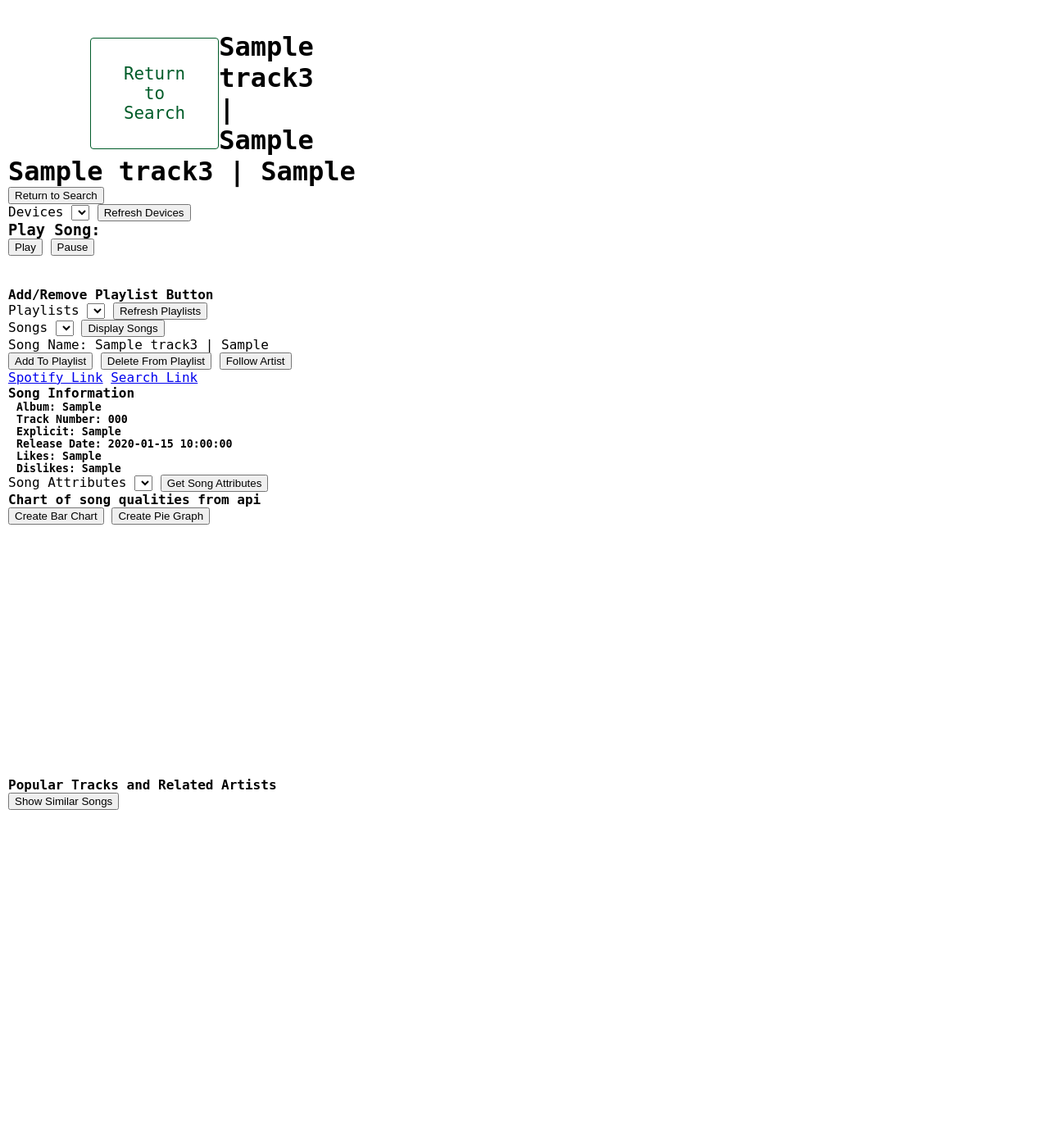
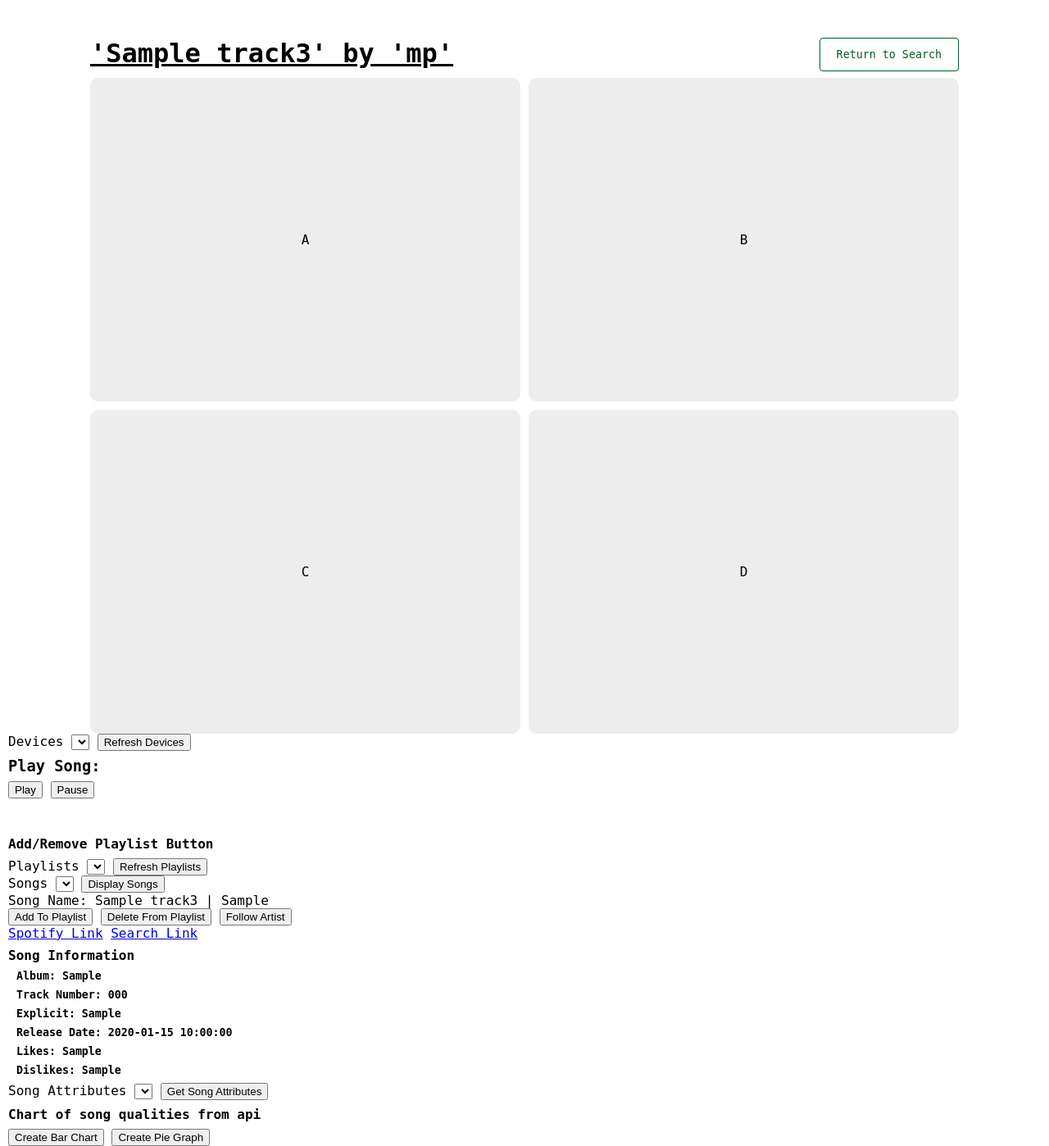
Before and after one commit to tfitzpatrick0/Databases-MuseWebApp, a PHP site: page /song.php?song_id=1 in a window 1280 px wide. Shown: the part 114-1512 px from the top of the page at 82% size. Before the commit the page ends 1102 px from the top, so only its background shows below. Run offline with PHP 8.4, Linux system fonts and the light colour scheme; tables that the repository leaves empty or names only in its code hold one stand-in row (values such as "Sample post"); lists and menus that the app fills with data are empty; a map, chart or similar area stays blank; some libraries are stand-ins or nearby versions.

Commit message:
song.php updates

```diff
--- a/muse/css/style.css
+++ b/muse/css/style.css
@@ -8,7 +8,7 @@ h3,
 h4,
 h5,
 p {
-  margin: 0;
+  margin: 8px 0;
 }
 
 /* General styles (shared) */
@@ -208,6 +208,29 @@ nav a:hover::before {
 }
 
 .song-h {
+  display: flex;
+  justify-content: space-between;
+}
+
+.song-h > h1 {
+  text-decoration: underline;
+}
+
+.song-body-container {
+  width: 100%;
+  height: 800px;
   display: grid;
-  grid-template-columns: repeat(10, 1fr);
+  grid-template-columns: auto auto;
+  grid-template-rows: auto auto;
+  grid-column-gap: 10px;
+  grid-row-gap: 10px;
 }
+
+.sb-box {
+  background-color: #ededed;
+  padding: 20px;
+  border-radius: 10px;
+  display: flex;
+  align-items: center;
+  justify-content: center;
+}
--- a/muse/song.js
+++ b/muse/song.js
@@ -39,7 +39,7 @@ function onPageLoad(artist) {
 
   let song = document.getElementById("songName").value;
 
-  console.log(artist[0]);
+  // console.log(artist[0]);
   console.log(song);
 
   if (access_token != null) {
--- a/muse/song.php
+++ b/muse/song.php
@@ -107,17 +107,20 @@ tr:nth-child(even) {
 
     <div class="song-container">
         <div class="song-h">
-            <button class="button big-button" type="submit" onclick="window.location.href = 'http://local.muse/index.php'">Return to Search</button>
-            <h1><?php echo $results[0]['name'] . ' | ' . $results[0]['artists'] ?></h1>
+            <h1><?php echo '\'' . $results[0]['name'] . '\' by \'' . substr($results[0]['artists'], 2, strlen($results[0]['artists'])-4) . '\'' ?></h1>
+            <button class="button standard-button" type="submit" onclick="window.location.href = 'http://local.muse/index.php'">Return to Search</button>
+        </div>
+        <div class="song-body-container">
+            <div class="sb-box">A</div>
+            <div class="sb-box">B</div>
+            <div class="sb-box">C</div>
+            <div class="sb-box">D</div>
         </div>
     </div>
-
-    <h1><?php echo $results[0]['name'] . ' | ' . $results[0]['artists'] ?></h1>
 
     <div class="container-fluid">
 
     <div>
-        <button class="btn btn-outline-success" type="submit" onclick="window.location.href = 'http://local.muse/index.php';">Return to Search</button>
     <div class="mb-3">
         <label for="devices" class="form-label">Devices</label>
         <select id="devices" class="form-control">
```
